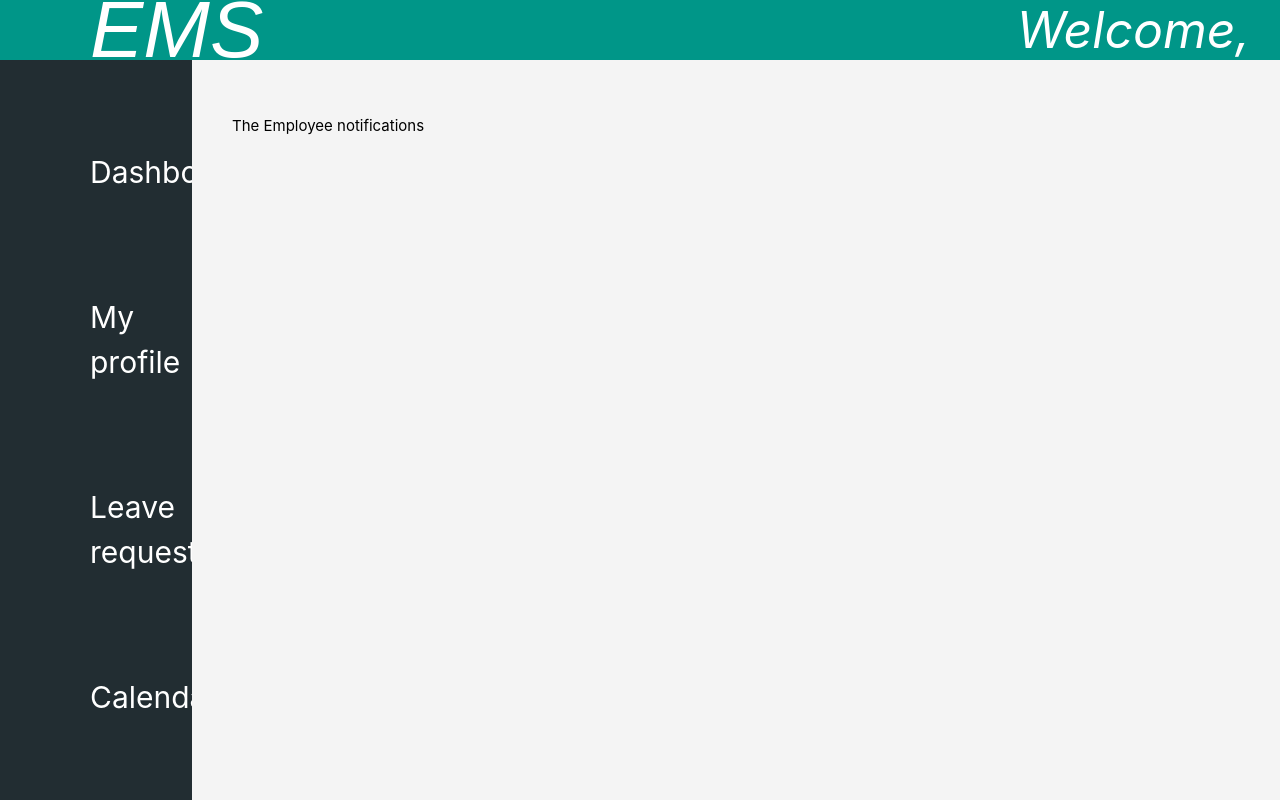
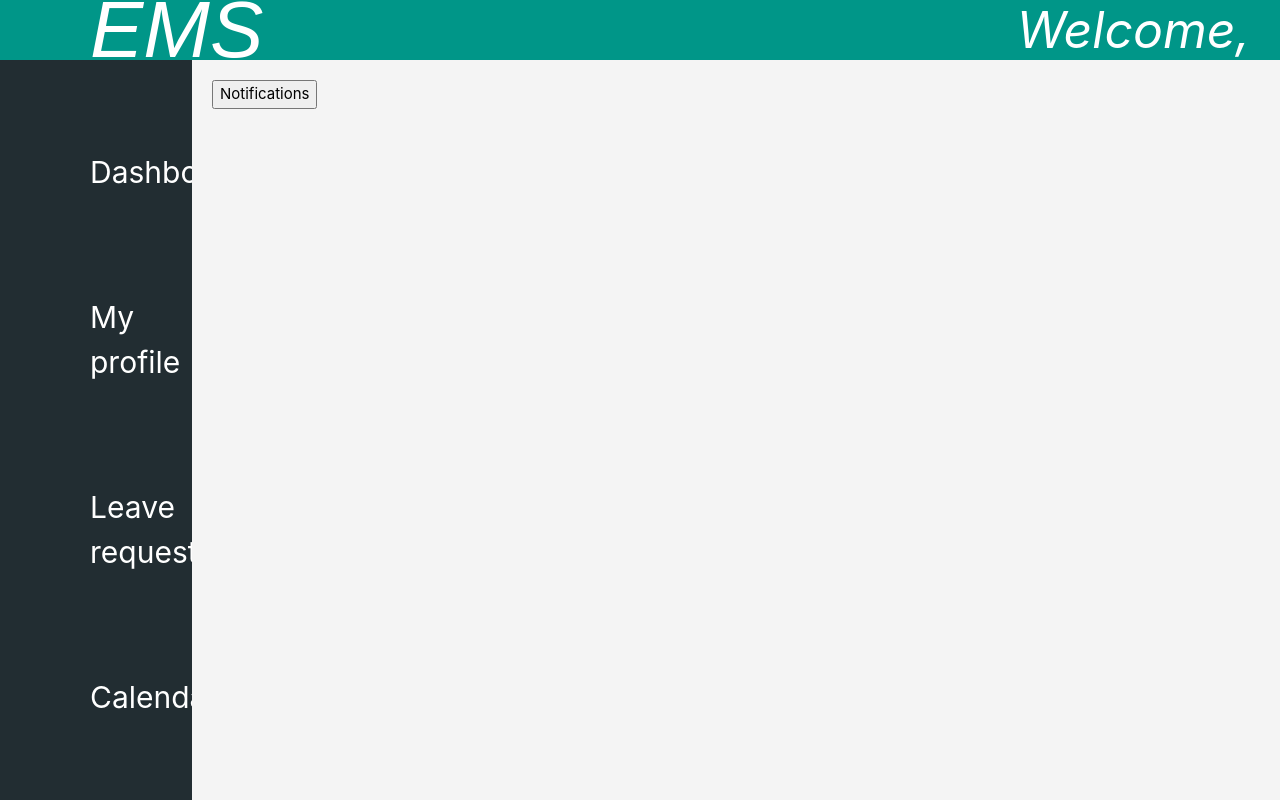
Before and after one commit to Iankiburio/Employee-Management-System, a React (Create React App) app in the folder frontend/: page /employee/notifications in a window 1280 px wide. Shown: the top 800 px of the page. Built offline with nearby package versions, Linux system fonts and the light colour scheme; no server answers.

Commit message:
notifications added

```diff
--- a/frontend/src/components/AdminNotifications.js
+++ b/frontend/src/components/AdminNotifications.js
@@ -1,15 +1,18 @@
 import React from 'react';
-import Section from './Section';
+import { ToastContainer, toast } from 'react-toastify';
+import 'react-toastify/dist/ReactToastify.css';
 
-function AdminNotifications() {
+
+
+function AdminNotification() {
+  const notification = () => toast("A new leave request has been received from Lucy.");
+
   return (
-    <Section>
-        {
-            <div>
-        <p> The Admin notifications</p>
-        </div> }
-    </Section>
+    <div>
+      <button onClick={notification}>Notifications</button>
+      <ToastContainer />
+    </div>
   );
-}
+};
 
-export default AdminNotifications;
+export default AdminNotification;
--- a/frontend/src/components/EmployeeNotifications.js
+++ b/frontend/src/components/EmployeeNotifications.js
@@ -1,15 +1,18 @@
 import React from 'react';
-import Section from './Section';
+import { ToastContainer, toast } from 'react-toastify';
+import 'react-toastify/dist/ReactToastify.css';
 
-function EmployeeNotifications() {
+function EmployeeNotification() {
+  const notification = () => toast("Your leave request has been sent.");
+
   return (
-    <Section>
-        {
-            <div>
-        <p> The Employee notifications</p>
-        </div> }
-    </Section>
+    <div>
+      <button onClick={notification}>Notifications</button>
+      <ToastContainer />
+    </div>
   );
-}
+};
 
-export default EmployeeNotifications;
+
+
+export default EmployeeNotification;
--- /dev/null
+++ b/package.json
@@ -0,0 +1,5 @@
+{
+  "dependencies": {
+    "react-toastify": "^10.0.4"
+  }
+}
```
Also changed, not shown: 1 other file (tests, documents, lock files or other folders).
